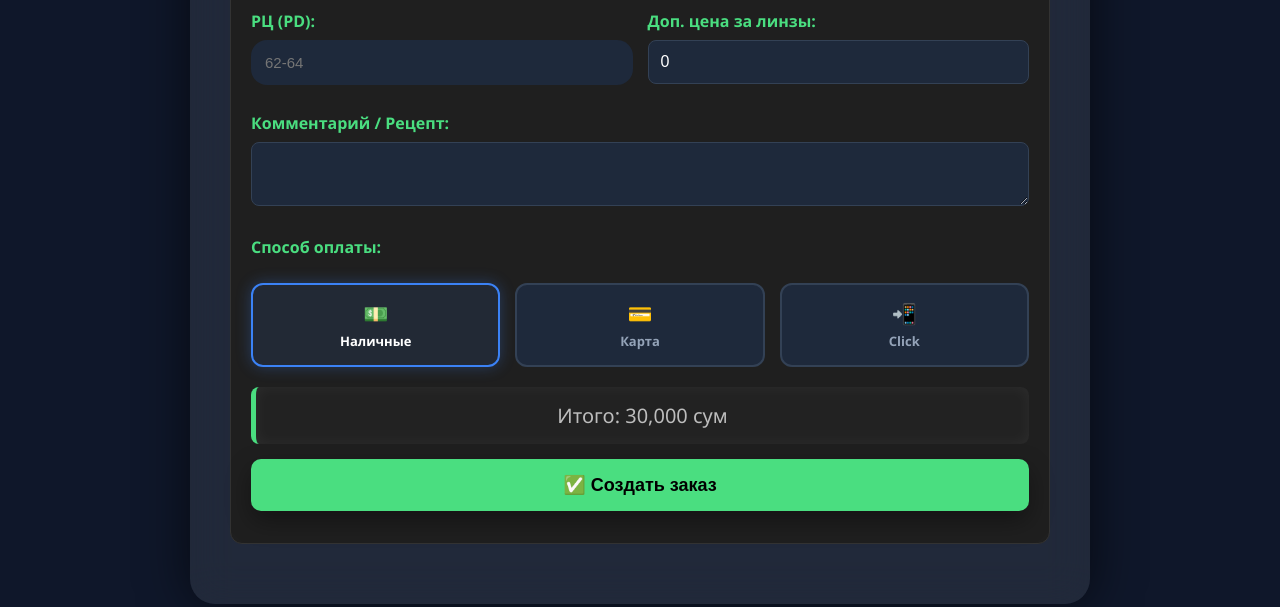
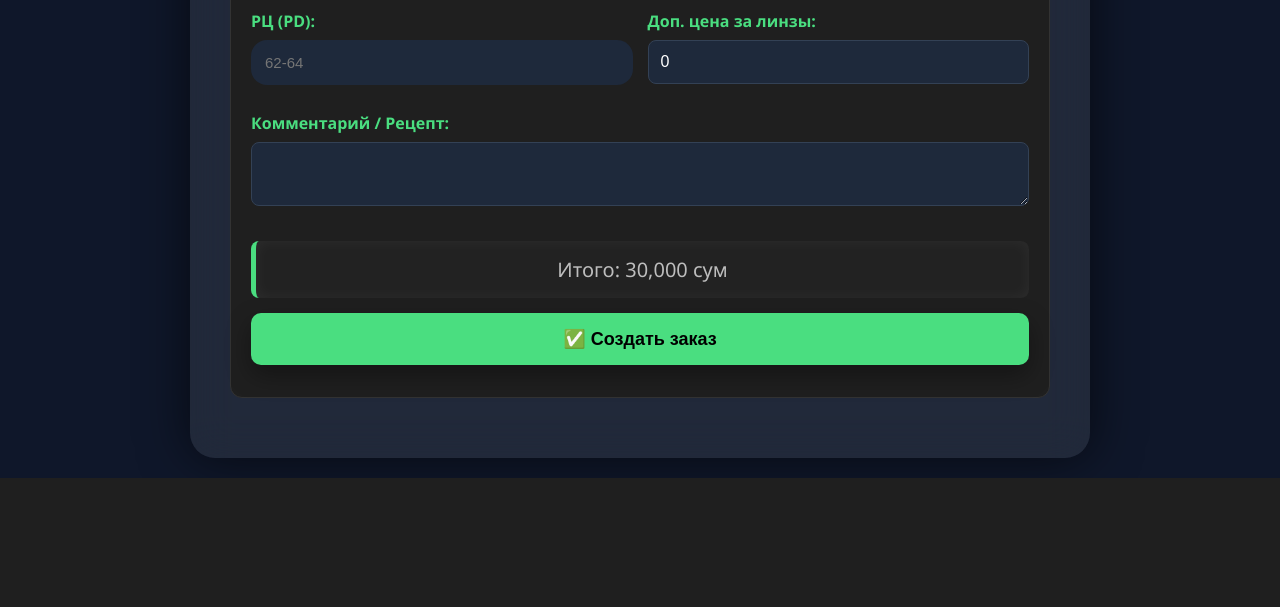
Before and after one commit to muhammadamin62/zar-optika, a Flask app: page /seller/order/add in a window 1280 px wide. Shown: the part 866-1473 px from the top of the page. After the commit the page ends 1344 px from the top, so only its background shows below. Run offline with Flask 3, Linux system fonts and the light colour scheme; the visitor is signed in with stand-in values (Sample User, id 1); data comes from the database, SQL or seed files in the repository; data that the repository does not hold is empty.

Commit message:
Update add_order.html

```diff
--- a/templates/add_order.html
+++ b/templates/add_order.html
@@ -165,30 +165,6 @@
         <label>Комментарий / Рецепт:</label>
         <textarea name="comment" id="c_comment" rows="2"></textarea>
 
-        <label>Способ оплаты:</label>
-        <div class="payment-options">
-            <label class="pay-option">
-                <input type="radio" name="payment_method" value="Наличные" checked>
-                <div class="pay-box">
-                    <span class="pay-icon">💵</span>
-                    <span class="pay-text">Наличные</span>
-                </div>
-            </label>
-            <label class="pay-option">
-                <input type="radio" name="payment_method" value="Карта">
-                <div class="pay-box">
-                    <span class="pay-icon">💳</span>
-                    <span class="pay-text">Карта</span>
-                </div>
-            </label>
-            <label class="pay-option">
-                <input type="radio" name="payment_method" value="Click">
-                <div class="pay-box">
-                    <span class="pay-icon">📲</span>
-                    <span class="pay-text">Click</span>
-                </div>
-            </label>
-        </div>
 
         <div class="price-card">
             <h2 style="margin:0;">Итого: <span id="totalDisplay">30,000</span> сум</h2>
```
